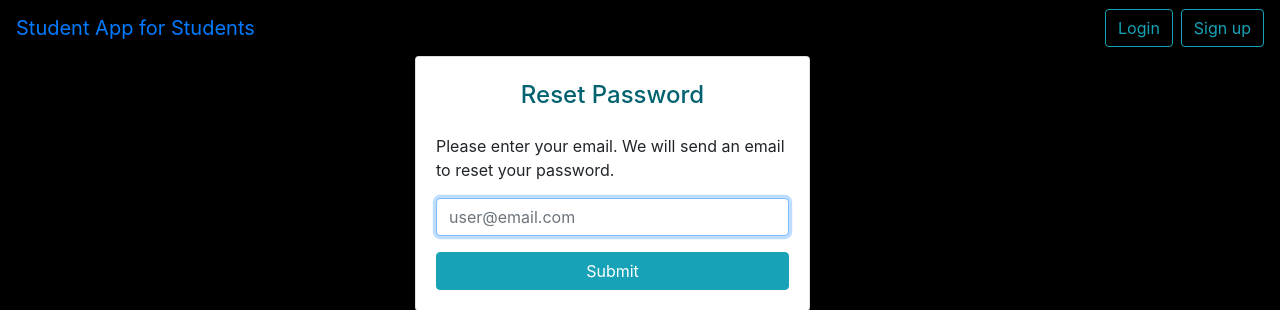
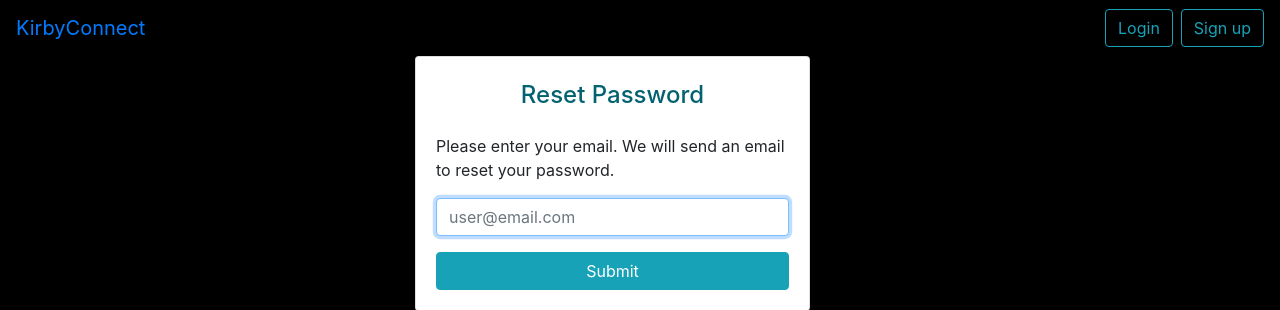
Before and after one commit to ishdpk/student-app, a Flask app: page /reset in a window 1280 px wide. Shown: the top 310 px of the page. Run offline with Flask 2, Linux system fonts and the light colour scheme; parts of the project's set-up code (start-up, migrations or seed data) failed here and were passed over; some libraries are stand-ins or nearby versions.

Commit message:
Url and text change
basic layout edits

```diff
--- a/templates/index.html
+++ b/templates/index.html
@@ -58,7 +58,7 @@
 <div class="container-fluid bg-2 text-center bg-light">
   <h3 class="margin">Who are we?</h3>
   <p>Blah Blah blah blah blah blah blah blah for arron</p>
-  <a href="signup.html" class="btn btn-primary btn-lg">
+  <a href="{{ url_for('auth.signup') }}" class="btn btn-primary btn-lg">
     Create an account
   </a>
 </div>
--- a/templates/login.html
+++ b/templates/login.html
@@ -15,7 +15,7 @@
 </head>
 <body style="background-color:black ;">
   <nav class="navbar">
-    <a class="navbar-brand" href="{{ url_for('main.index') }}">Student App for Students</h1>
+    <a class="navbar-brand" href="{{ url_for('main.index') }}">KirbyConnect</h1>
     <div class="container"></div>
     <div class="nav justify-content-end">
 
--- a/templates/reset.html
+++ b/templates/reset.html
@@ -14,7 +14,7 @@
 </head>
 <body style="background-color:black ;">
   <nav class="navbar">
-    <a class="navbar-brand" href="{{ url_for('main.index') }}">Student App for Students</h1>
+    <a class="navbar-brand" href="{{ url_for('main.index') }}">KirbyConnect</h1>
     <div class="container"></div>
     <div class="nav justify-content-end">
 
--- a/templates/signup.html
+++ b/templates/signup.html
@@ -12,7 +12,7 @@
 </head>
 <body style="background-color:black ;">
       <nav class="navbar">
-        <a class="navbar-brand" href="{{ url_for('main.index') }}">Student App for Students</h1>
+        <a class="navbar-brand" href="{{ url_for('main.index') }}">KirbyConnect</h1>
         <div class="container"></div>
         <div class="nav justify-content-end">
 
```
